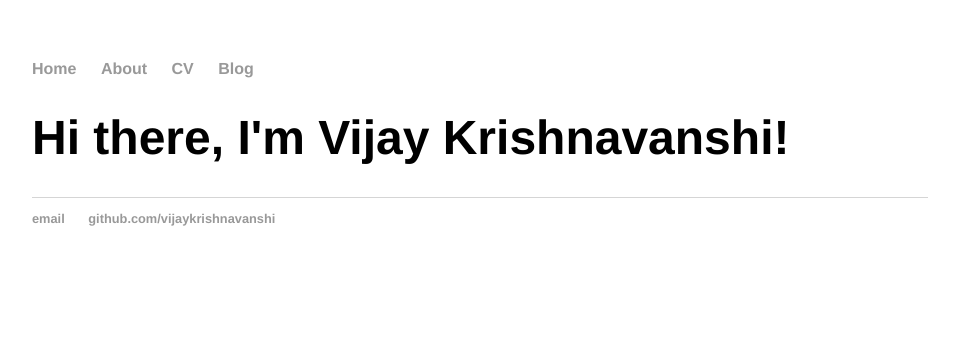
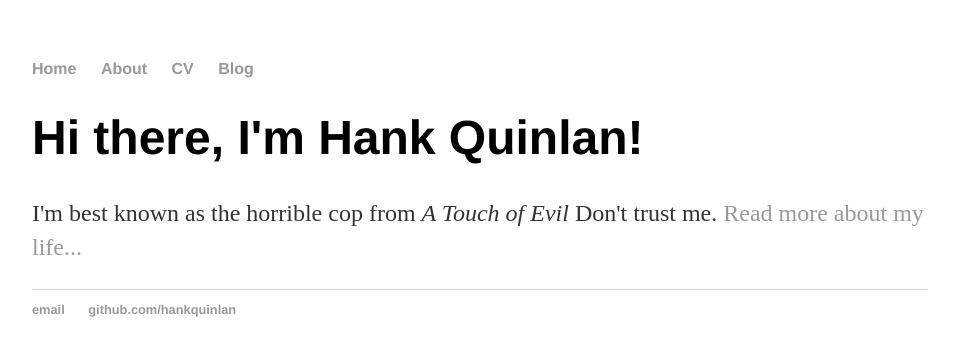
Before and after one commit to vijaykrishnavanshi/vijaykrishnavanshi.github.io, a Jekyll site: the page built from index.html, in a window 1280 px wide. Shown: the top 356 px of the page, without its empty margins (160-1115 px from the left). Built offline with Jekyll 4.4.1, drawn with Linux system fonts in a browser that asks for light colours.

Commit message:
Update index.html

```diff
--- a/index.html
+++ b/index.html
@@ -1,30 +1,8 @@
-<!DOCTYPE html>
-<html>
-	<head>
-		<title>Vijay Krishnavanshi, Data Enthusiast</title>
-		<!-- link to main stylesheet -->
-		<link rel="stylesheet" type="text/css" href="/css/main.css">
-	</head>
-	<body>
-		<nav>
-    		<ul>
-        		<li><a href="/">Home</a></li>
-	        	<li><a href="/about">About</a></li>
-        		<li><a href="/cv">CV</a></li>
-        		<li><a href="/blog">Blog</a></li>
-    		</ul>
-		</nav>
-		<div class="container">
-    		<div class="blurb">
-        		<h1>Hi there, I'm Vijay Krishnavanshi!</h1>
-				<!--<p>I'm best known as the horrible cop from <em>A Touch of Evil</em> Don't trust me. <a href="/about">Read more about my life...</a></p> -->
-    		</div><!-- /.blurb -->
-		</div><!-- /.container -->
-		<footer>
-    		<ul>
-        		<li><a href="mailto:vijaykrishnavanshi@gmail.com">email</a></li>
-        		<li><a href="https://github.com/vijaykrishnavanshi">github.com/vijaykrishnavanshi</a></li>
-			</ul>
-		</footer>
-	</body>
-</html>
+---
+layout: default
+title: Hank Quinlan, Horrible Cop
+---
+<div class="blurb">
+	<h1>Hi there, I'm Hank Quinlan!</h1>
+	<p>I'm best known as the horrible cop from <em>A Touch of Evil</em> Don't trust me. <a href="/about">Read more about my life...</a></p>
+</div><!-- /.blurb -->
```
